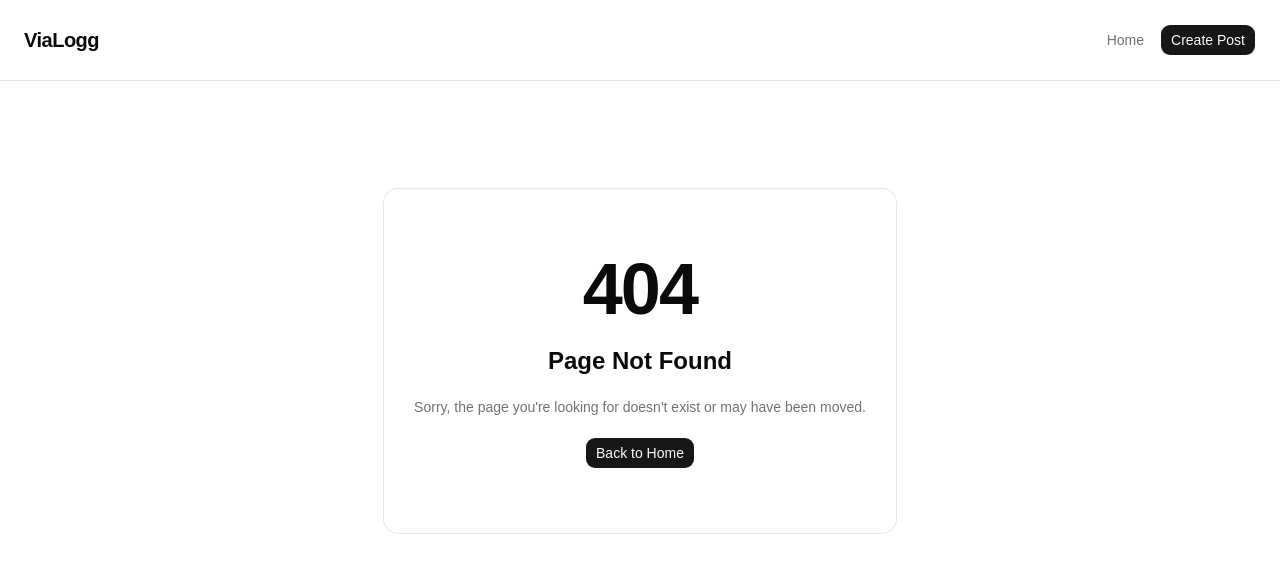
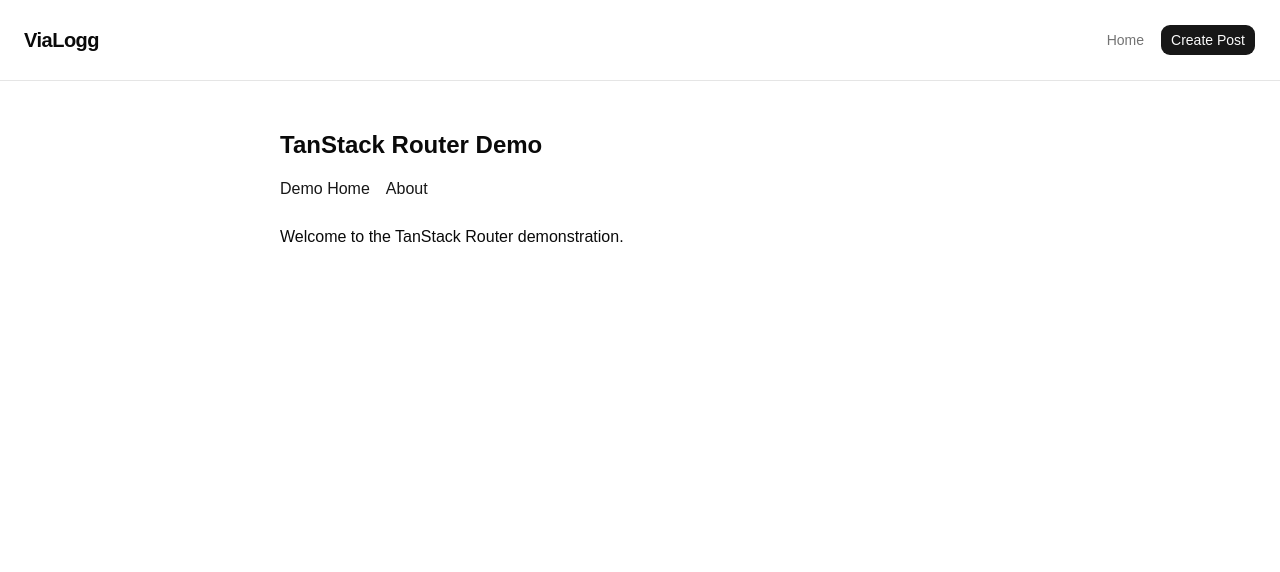
Before and after one commit to Xinfinitygen/viaLogg, a React (Vite) app: page /tanstack-demo in a window 1280 px wide. Before the commit this address had no page. Shown: the top 572 px of the page. Built offline with nearby package versions, Linux system fonts and the light colour scheme.

Commit message:
feat: integrate TanStack Router demonstration

```diff
--- a/src/App.jsx
+++ b/src/App.jsx
@@ -5,6 +5,7 @@ const Home = lazy(() => import('./pages/Home'))
 const PostDetails = lazy(() => import('./pages/PostDetails'))
 const CreatePost = lazy(() => import('./pages/CreatePost'))
 const NotFound = lazy(() => import('./pages/NotFound'))
+const TanStackDemo = lazy(() => import('./components/TanStackDemo'))
 import Navigation from './components/Navigation'
 function App() {
   return (
@@ -16,6 +17,7 @@ function App() {
           <Route path="/posts/:id" element={<PostDetails />} />
           <Route path="/create" element={<CreatePost />} />
           <Route path="*" element={<NotFound />} />
+          <Route path="/tanstack-demo" element={<TanStackDemo />} />
         </Routes>
       </Suspense>
     </BrowserRouter>
--- /dev/null
+++ b/src/components/TanStackDemo.jsx
@@ -0,0 +1,9 @@
+
+import { RouterProvider } from '@tanstack/react-router'
+import { tanStackRouter } from '@/tanstack/router'
+
+function TanStackDemo() {
+    return <RouterProvider router={tanStackRouter} />
+}
+
+export default TanStackDemo
--- /dev/null
+++ b/src/components/TanStackLayout.jsx
@@ -0,0 +1,32 @@
+
+import {
+    Link,
+    Outlet,
+} from '@tanstack/react-router'
+
+// This component provides the layout shared by the demo routes.
+function TanStackLayout() {
+    return (
+        <main className="mx-auto max-w-3xl space-y-6 px-6 py-12">
+            <header>
+                <h1 className="text-2xl font-bold">
+                    TanStack Router Demo
+                </h1>
+
+                <nav className="mt-4 flex gap-4">
+                    <Link to="/" className="text-primary hover:underline">
+                        Demo Home
+                    </Link>
+
+                    <Link to="/about" className="text-primary hover:underline">
+                        About
+                    </Link>
+                </nav>
+            </header>
+
+            <Outlet />
+        </main>
+    )
+}
+
+export default TanStackLayout
--- /dev/null
+++ b/src/tanstack/router.jsx
@@ -0,0 +1,42 @@
+import TanStackLayout from '@/components/TanStackLayout'
+import {
+    createRootRoute,
+    createRoute,
+    createRouter,
+} from '@tanstack/react-router'
+import { createMemoryHistory } from '@tanstack/react-router'
+
+// This is the parent route for the demo.
+const rootRoute = createRootRoute({
+    component: TanStackLayout,
+})
+
+// First child route.
+const indexRoute = createRoute({
+    getParentRoute: () => rootRoute,
+    path: '/',
+    component: () => <h2>Welcome to the TanStack Router demonstration.</h2>,
+})
+
+// Second child route.
+const aboutRoute = createRoute({
+    getParentRoute: () => rootRoute,
+    path: '/about',
+    component: () => <h2>This page uses TanStack Router navigation.</h2>,
+})
+
+// Connect the routes into a route tree.
+const routeTree = rootRoute.addChildren([
+    indexRoute,
+    aboutRoute,
+])
+
+// Keep this router's navigation separate from the main application.
+const memoryHistory = createMemoryHistory({
+    initialEntries: ['/'],
+})
+
+export const tanStackRouter = createRouter({
+    routeTree,
+    history: memoryHistory,
+})
```
